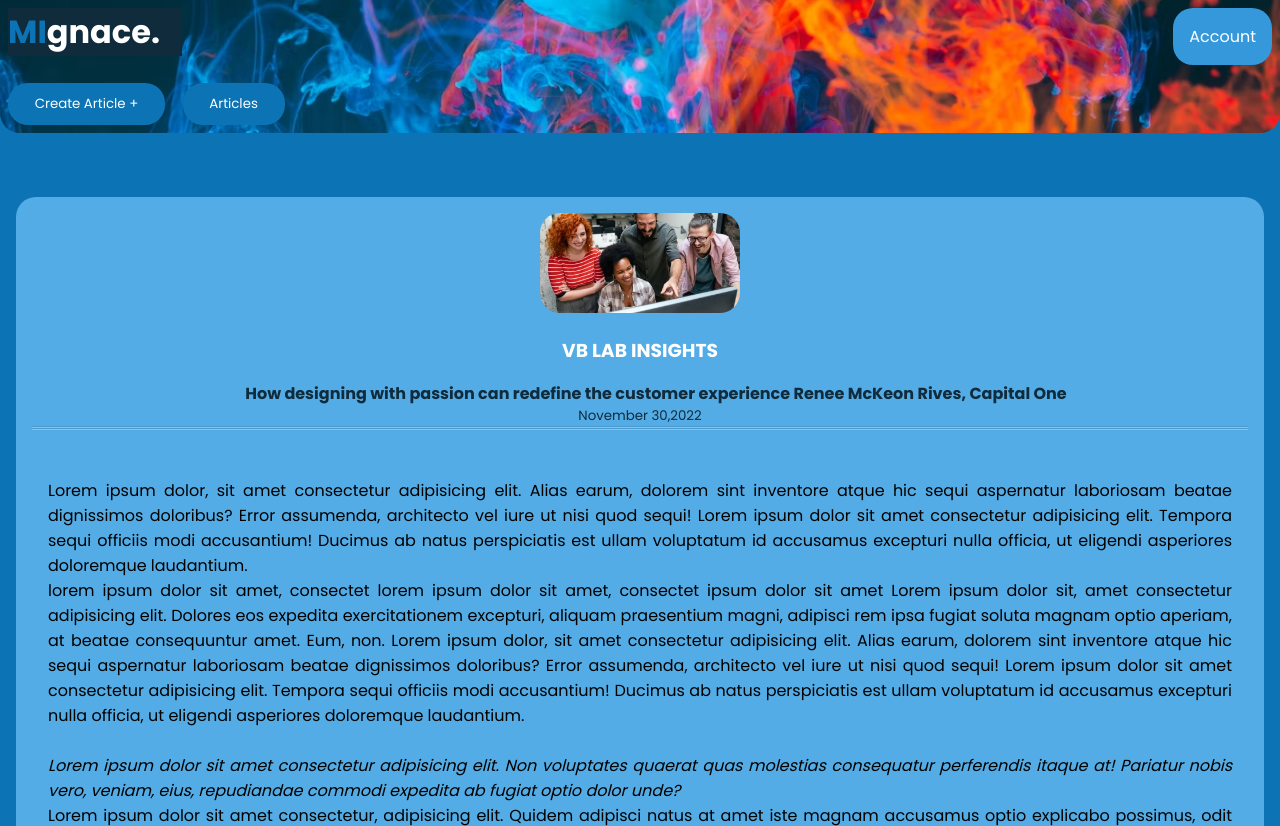
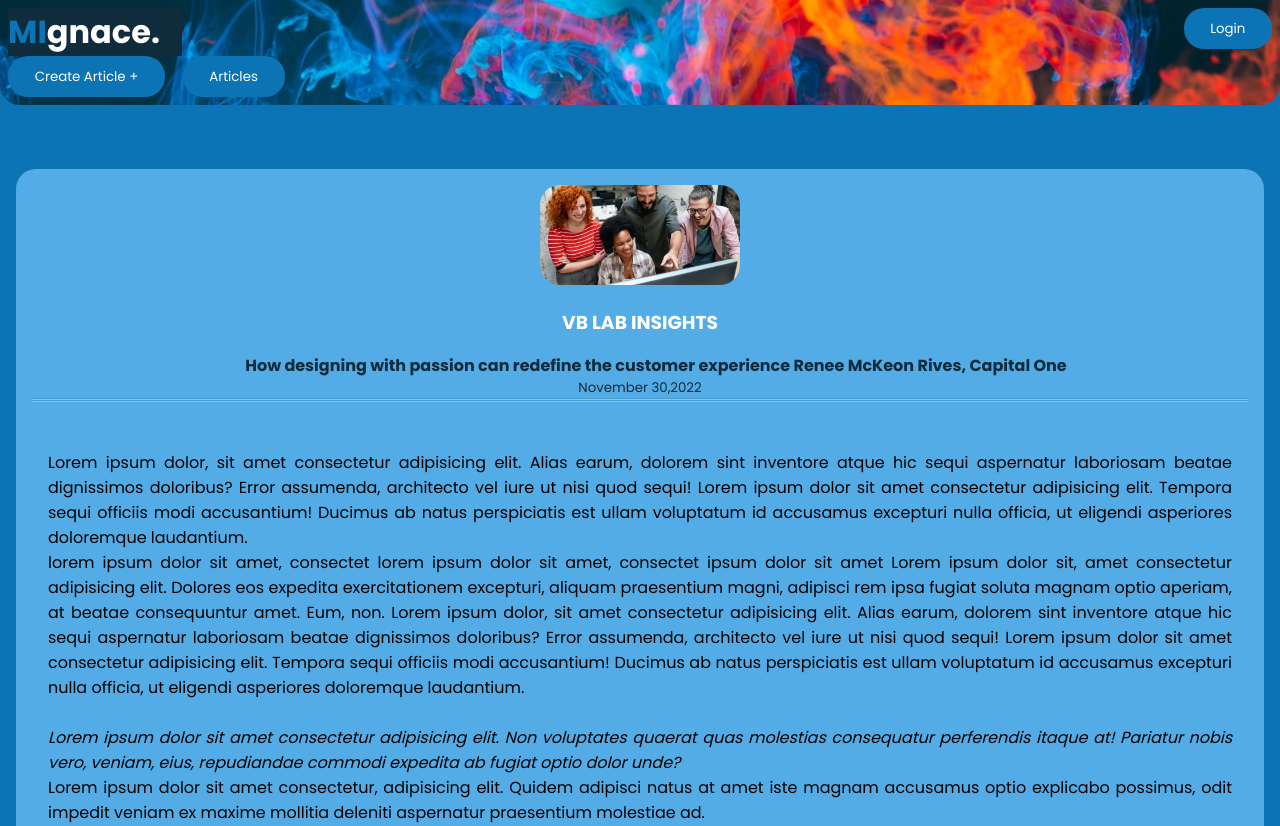
Before and after one commit to MugabeIgnace/my-brand, a plain HTML site: page UI/pages/blog/blog.html in a window 1280 px wide. Shown: the top 826 px of the page. Drawn offline with Linux system fonts and the light colour scheme.

Commit message:
Add Login functionality

```diff
--- a/UI/pages/blog/blog.html
+++ b/UI/pages/blog/blog.html
@@ -27,13 +27,20 @@
 
             </div>
         </div>
-        <div class="dropdown">
+        <!--
+            <div class="dropdown">
             <button onclick="drop()" class="dropdown_btn"> Account</button>
 
             <div id="dropdown_content">
                 <a href="./login.html">Login</a>
                 <a href="../../../index.html">Logout</a>
             </div>
+        </div>
+        -->
+        <div>
+            <a href="../blog/login.html">
+                <button>Login</button>
+            </a>
         </div>
     </header>
     <main>
```
Also changed, not shown: UI/pages/blog/blogs.html (+8 -1 lines).
